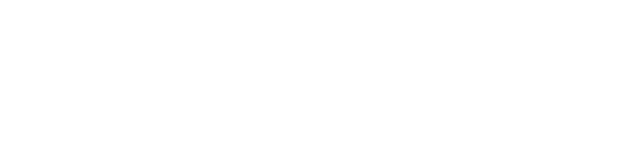
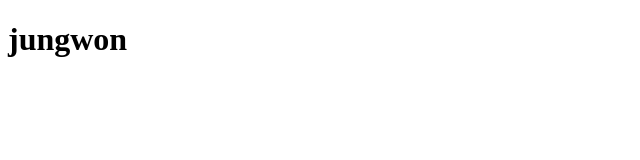
Before and after one commit to kaye-tubice/tut, a plain HTML site: page index.html in a window 1280 px wide. Shown: the whole page, without its empty margins (0-640 px from the left). Drawn offline with Linux system fonts and the light colour scheme.

Commit message:
added text to body

```diff
--- a/index.html
+++ b/index.html
@@ -5,6 +5,7 @@
     <title>sheeesh</title>
   </head>
   <body>
+    <h1>jungwon</h1>
 
   </body>
 </html>
```
